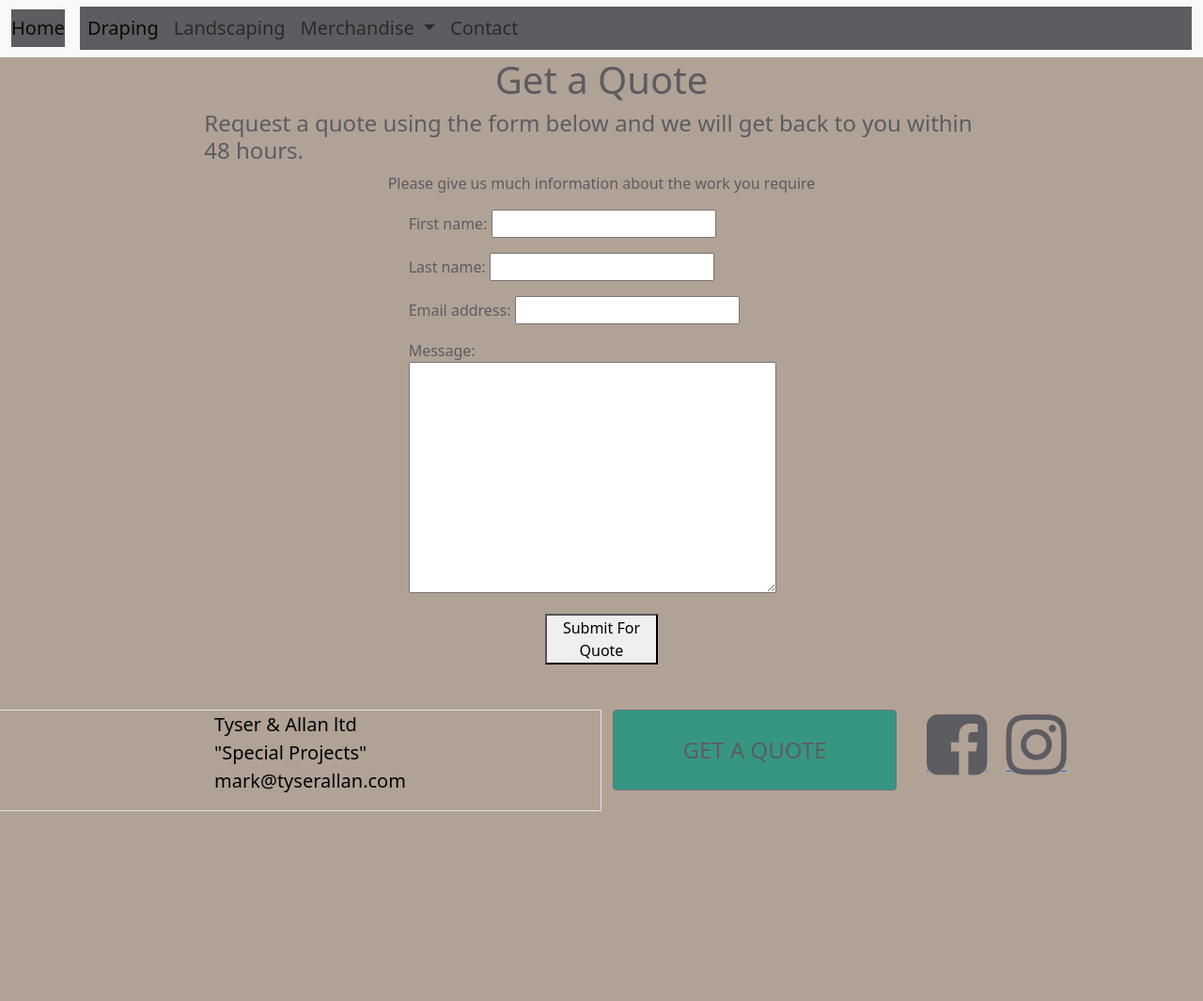
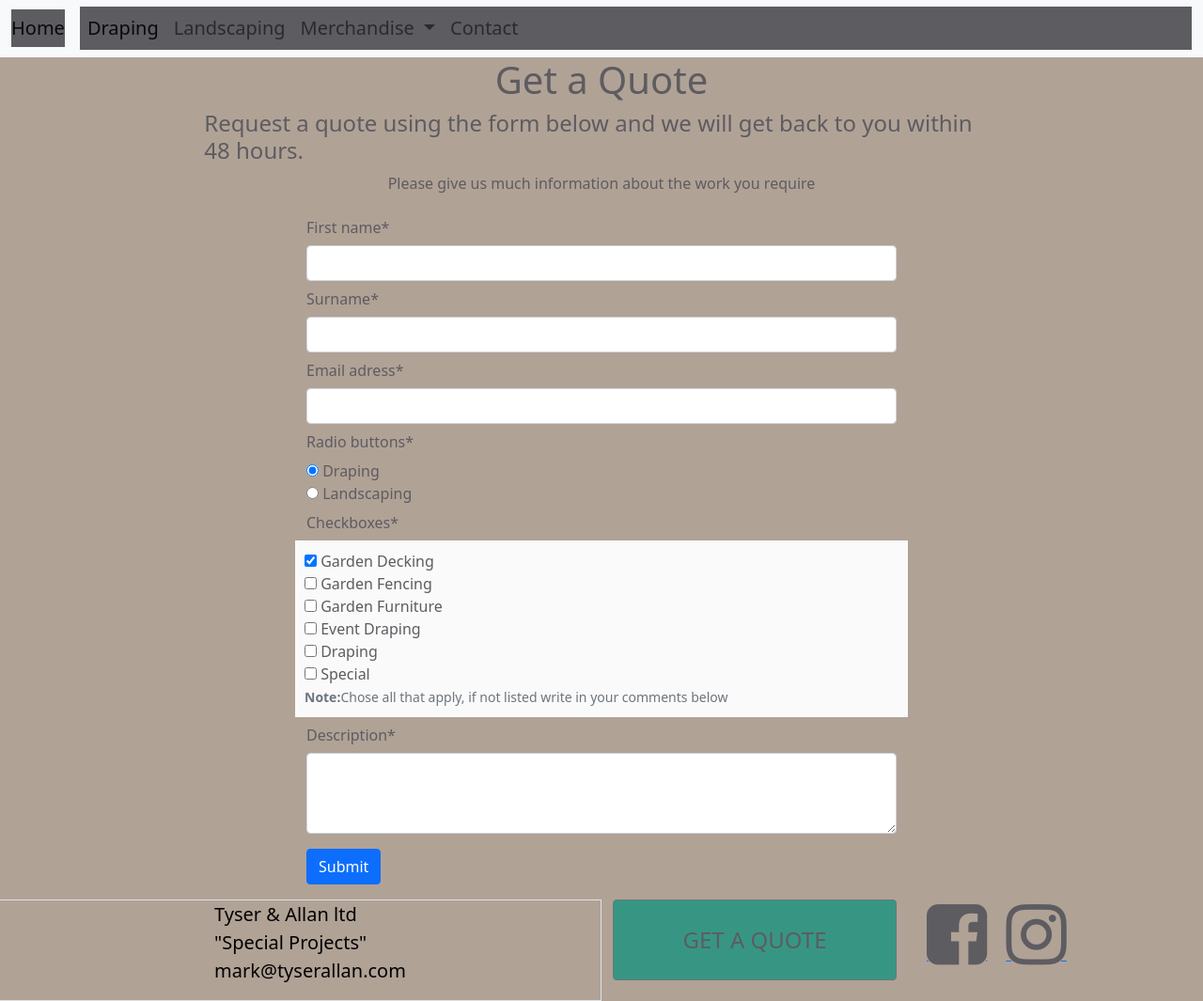
Before and after one commit to megmog88/Tyser-Allan-MileStoneProject4, a Django app: page /contact/ in a window 1280 px wide. Shown: the part 134-1199 px from the top of the page at 94% size. Before the commit the page ends 997 px from the top, so only its background shows below. Run offline with Django 3.2, Linux system fonts and the light colour scheme; some libraries are stand-ins or nearby versions.

Commit message:
crispy formed contact and changed ares

```diff
--- a/pages/forms.py
+++ b/pages/forms.py
@@ -1,10 +1,50 @@
 from django import forms
+from crispy_forms.helper import FormHelper
+from crispy_forms.layout import Layout, Div, Submit, HTML, Button, Row, Field
+from crispy_forms.bootstrap import AppendedText, PrependedText, FormActions
 
 # Create your forms here.
 
 
 class ContactForm(forms.Form):
-    first_name = forms.CharField(max_length=50)
-    last_name = forms.CharField(max_length=50)
-    email_address = forms.EmailField(max_length=150)
-    message = forms.CharField(widget=forms.Textarea, max_length=2000)
+    First_Name = forms.CharField(required=True)
+    Surname = forms.CharField(required=True)
+    Email_Adress = forms.EmailField(required=True)
+    Description = forms.CharField(widget=forms.Textarea, required=True)
+
+    radio_buttons = forms.ChoiceField(
+        choices=(
+            ('option_one', "Draping"),
+            ('option_two', "Landscaping")
+        ),
+        widget=forms.RadioSelect,
+        initial='option_one',
+    )
+
+    checkboxes = forms.MultipleChoiceField(
+        choices=(
+            ('option_one', "Garden Decking"),
+            ('option_two', 'Garden Fencing'),
+            ('option_three', 'Garden Furniture'),
+            ('option_four', 'Event Draping'),
+            ('option_five', 'Draping'),
+            ('option_six', 'Special'),
+        ),
+        initial='option_one',
+        widget=forms.CheckboxSelectMultiple,
+        help_text="<strong>Note:</strong>Chose all that apply, if not listed write in your comments below",
+    )
+
+    helper = FormHelper()
+    helper.form_class = 'form-horizontal'
+    helper.layout = Layout(
+        Field('First_Name'),
+        Field('Surname'),
+        Field('Email_Adress', css_class='input-xlarge'),
+        'radio_buttons',
+        Field('checkboxes', style="background: #FAFAFA; padding: 10px;"),
+        Field('Description', rows="3", css_class='input-xlarge'),
+        FormActions(
+            Submit('save_changes', 'Submit', css_class="btn-primary mb-3 mt-3"),
+        )
+    )
--- a/pages/templates/contact.html
+++ b/pages/templates/contact.html
@@ -1,4 +1,5 @@
 {% extends 'base.html' %}
+{% load crispy_forms_tags %}
     {% block content %}
   <div class="row">
         <div class="col-8 offset-2 d-flex justify-content-center">
@@ -11,23 +12,17 @@
             <p>Please give us much information about the work you require</p>
         </div>
     </div>
-        <div class="row no-gutters">
-            <div class="col-4 offset-4">
-		        <form method="post">
-                    {% csrf_token %}
-                    {{form.as_p}}
+    <div class="row">
+        <div class="col-6 offset-3">
+            {% crispy form %}
+            <div class="g-recaptcha" data-sitekey="6Lee148aAAAAAIXAn7tovPfLMs_Xl91NZD87hESh"></div>
                     <script src="https://www.google.com/recaptcha/api.js" async defer></script>
-                    <div class="g-recaptcha" data-sitekey="6Lee148aAAAAAIXAn7tovPfLMs_Xl91NZD87hESh"></div>
-            <div class="row no-gutters pb-5">
-                <div class="col-4 offset-4 d-flex justify-content-center">
-                    <div class="form-actions">
-                        <button type="submit">Submit For Quote</button>
-                    </div>
-                </div>
-            </div>
-            </form>
-            </div>
-            </div>
+        </div>
+    </div>
+
+
+
+
 
 
 
--- a/requirements.txt
+++ b/requirements.txt
@@ -2,8 +2,8 @@ asgiref==3.3.1
 click==7.1.2
 Django==3.0.5
 django-allauth==0.44.0
+django-crispy-forms==1.11.2
 django-environ==0.4.5
-djongo==1.3.4
 Flask==1.1.2
 itsdangerous==1.1.0
 oauthlib==3.1.0
--- a/tyserallan/settings.py
+++ b/tyserallan/settings.py
@@ -49,8 +49,11 @@ INSTALLED_APPS = [
     'allauth',
     'allauth.account',
     'allauth.socialaccount',
-    'draping'
+    'draping',
+    'crispy_forms',
 ]
+
+CRISPY_TEMPLATE_PACK = 'bootstrap4'
 
 MIDDLEWARE = [
     'django.middleware.security.SecurityMiddleware',
```
